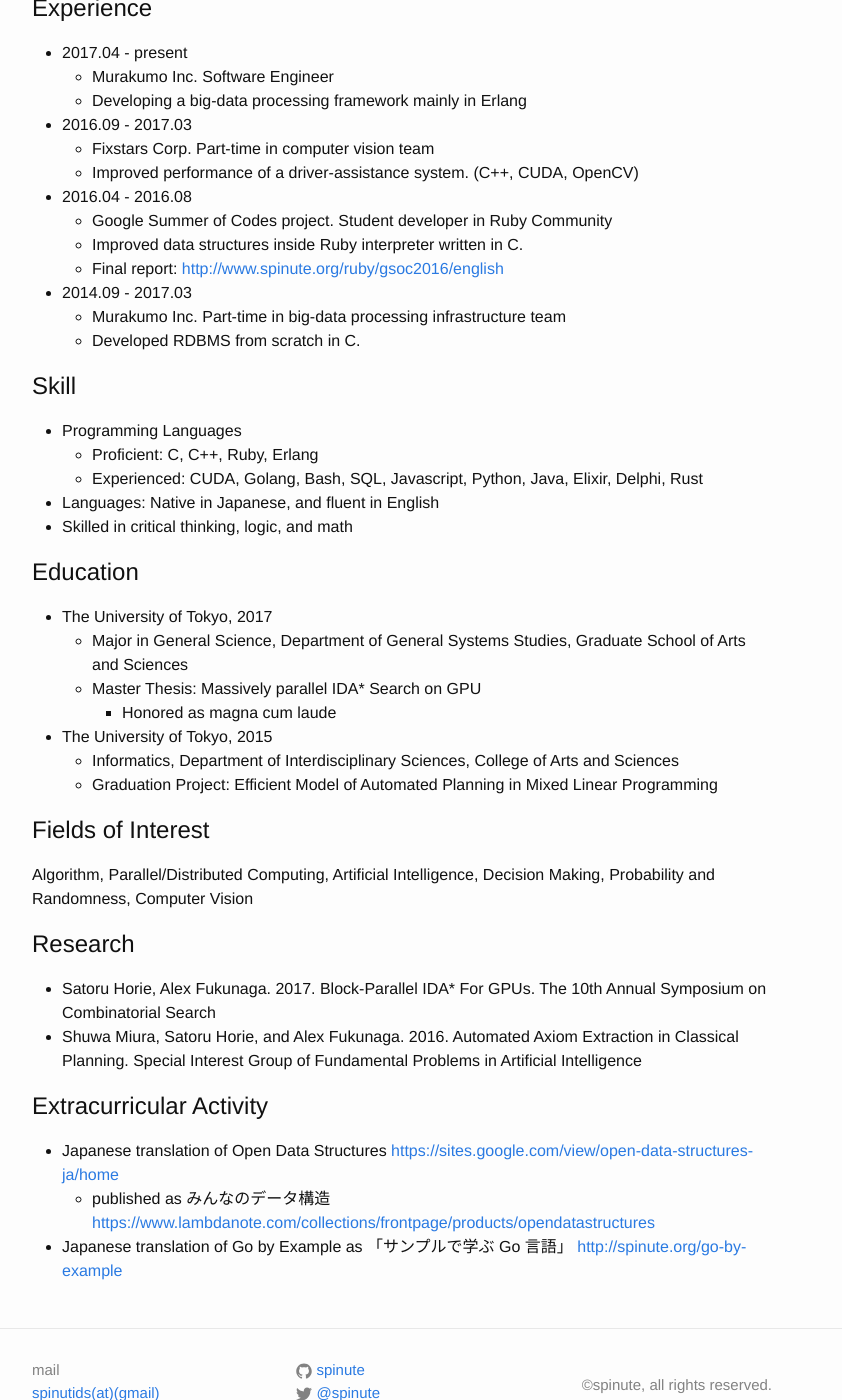
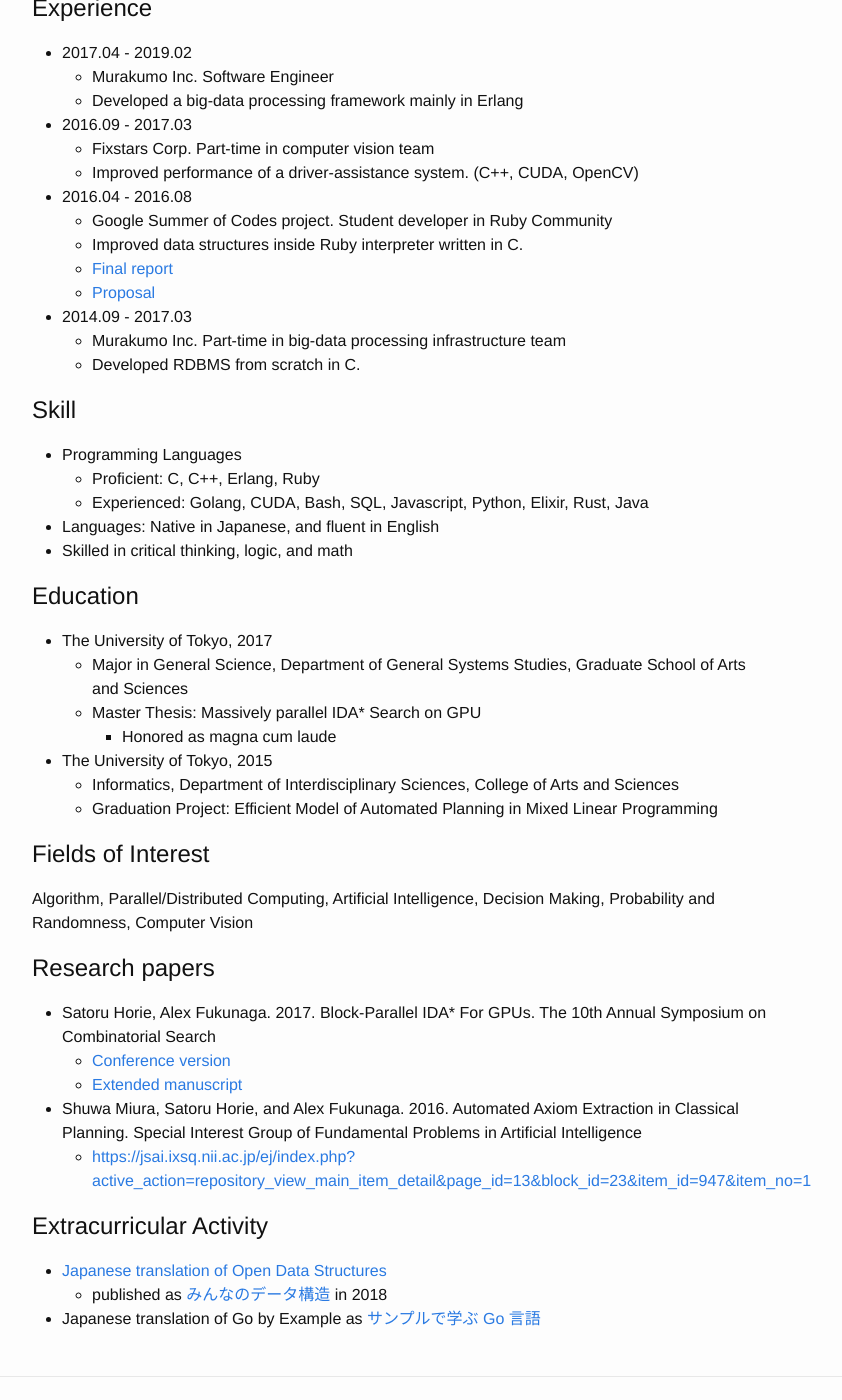
Before and after one commit to spinute/spinute.github.io, a Jekyll site: the page built from index.md, in a window 1280 px wide and 1400 px high, scrolled down 537 px. Shown: the whole window, without its empty margins (238-1080 px from the left). Built offline with Jekyll 4.4.1, drawn with Linux system fonts in a browser that asks for light colours.

Commit message:
smallfix

```diff
--- a/index.md
+++ b/index.md
@@ -18,24 +18,25 @@
 * E-mail: spinutids at gmail
 
 ## Experience
-* 2017.04 - present
+* 2017.04 - 2019.02
   * Murakumo Inc. Software Engineer
-  * Developing a big-data processing framework mainly in Erlang
+  * Developed a big-data processing framework mainly in Erlang
 * 2016.09 - 2017.03
   * Fixstars Corp. Part-time in computer vision team
   * Improved performance of a driver-assistance system. (C++, CUDA, OpenCV)
 * 2016.04 - 2016.08
   * Google Summer of Codes project. Student developer in Ruby Community
   * Improved data structures inside Ruby interpreter written in C.
-  * Final report: <http://www.spinute.org/ruby/gsoc2016/english>
+  * [Final report](http://www.spinute.org/ruby/gsoc2016/english)
+  * [Proposal](https://summerofcode.withgoogle.com/archive/2016/projects/5201565367402496/)
 * 2014.09 - 2017.03
   * Murakumo Inc. Part-time in big-data processing infrastructure team
   * Developed RDBMS from scratch in C.
 
 ## Skill
 * Programming Languages
-  * Proficient: C, C++, Ruby, Erlang
-  * Experienced: CUDA, Golang, Bash, SQL, Javascript, Python, Java, Elixir, Delphi, Rust
+  * Proficient: C, C++, Erlang, Ruby
+  * Experienced: Golang, CUDA, Bash, SQL, Javascript, Python, Elixir, Rust, Java
 * Languages: Native in Japanese, and fluent in English
 * Skilled in critical thinking, logic, and math
 
@@ -51,11 +52,14 @@
 ## Fields of Interest
 Algorithm, Parallel/Distributed Computing, Artificial Intelligence, Decision Making, Probability and Randomness, Computer Vision
 
-## Research
+## Research papers
 * Satoru Horie, Alex Fukunaga. 2017. Block-Parallel IDA\* For GPUs. The 10th Annual Symposium on Combinatorial Search
+  * [Conference version](https://aaai.org/ocs/index.php/SOCS/SOCS17/paper/viewFile/15801/15067)
+  * [Extended manuscript](https://www.arxiv-vanity.com/papers/1705.02843/)
 * Shuwa Miura, Satoru Horie, and Alex Fukunaga. 2016. Automated Axiom Extraction in Classical Planning. Special Interest Group of Fundamental Problems in Artificial Intelligence
+  * <https://jsai.ixsq.nii.ac.jp/ej/index.php?active_action=repository_view_main_item_detail&page_id=13&block_id=23&item_id=947&item_no=1>
 
 ## Extracurricular Activity
-* Japanese translation of Open Data Structures <https://sites.google.com/view/open-data-structures-ja/home>
-  * published as みんなのデータ構造 <https://www.lambdanote.com/collections/frontpage/products/opendatastructures>
-* Japanese translation of Go by Example as 「サンプルで学ぶ Go 言語」 <http://spinute.org/go-by-example>
+* [Japanese translation of Open Data Structures](https://sites.google.com/view/open-data-structures-ja/home)
+  * published as [みんなのデータ構造](https://www.lambdanote.com/collections/frontpage/products/opendatastructures) in 2018
+* Japanese translation of Go by Example as [サンプルで学ぶ Go 言語](http://spinute.org/go-by-example)
```
